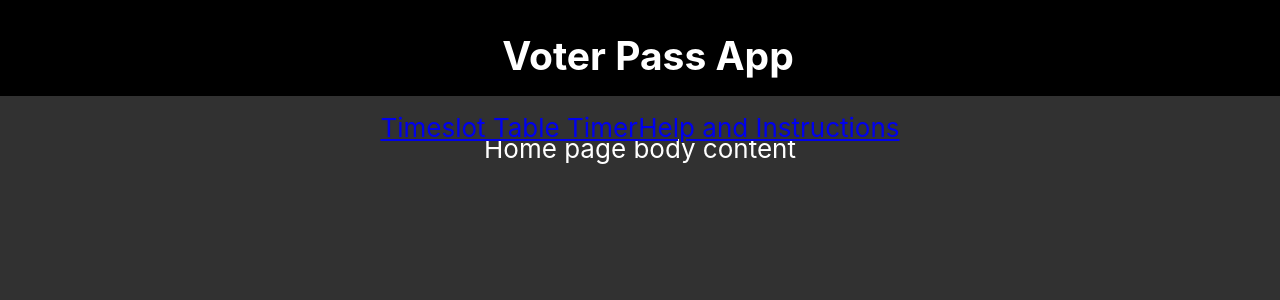
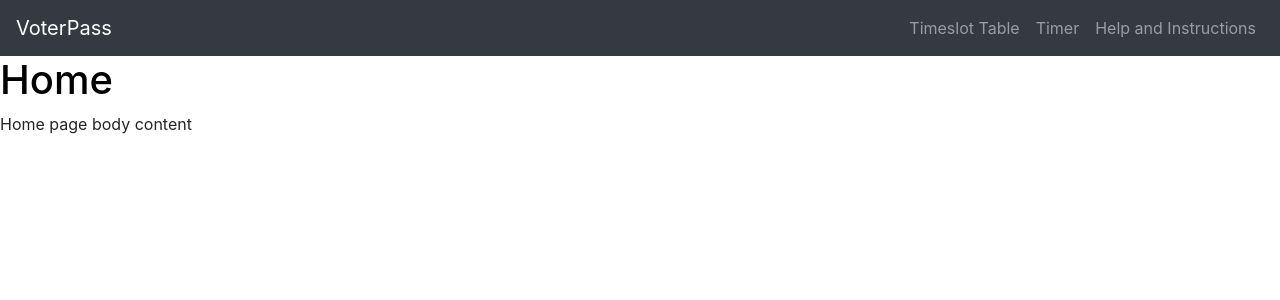
Before and after one commit to CEN-Team-Four/VoterPass, a React (Create React App) app in the folder voter-pass/: page / in a window 1280 px wide. Shown: the top 300 px of the page. Built offline with nearby package versions, Linux system fonts and the light colour scheme.

Commit message:
Update CSS for navigation bar using React Bootstrap

```diff
--- a/voter-pass/src/App.js
+++ b/voter-pass/src/App.js
@@ -13,9 +13,8 @@ class App extends React.Component {
   render() {
     return (
       <BrowserRouter>
-        <div>
-          <Navigation />
-        </div>
+        <Navigation />
+
 
         <div>
           <Switch>
--- a/voter-pass/src/components/Navigation/index.css
+++ b/voter-pass/src/components/Navigation/index.css
@@ -1,4 +1,8 @@
-.navigation-bar {
+.navbar {
+  width: 100vw;
+}
+
+/*.navigation-bar {
     position: fixed;
     background-color: black;
     width: 100%;
@@ -8,4 +12,4 @@
     color: white;
     top: 0;
     left: 0;
-  }
+}*/
--- a/voter-pass/src/components/Navigation/index.js
+++ b/voter-pass/src/components/Navigation/index.js
@@ -1,10 +1,29 @@
 import React from 'react';
 
 import './index.css';
+import Navbar from 'react-bootstrap/Navbar';
+import Nav from 'react-bootstrap/Nav';
 import { NavLink } from 'react-router-dom';
 
 const Navigation = () => {
     return (
+        <Navbar bg="dark" variant="dark" expand="sm">
+            <Navbar.Brand href="/">VoterPass</Navbar.Brand>
+            <Navbar.Toggle aria-controls="basic-navbar-nav" />
+            <Navbar.Collapse id="basic-navbar-nav" className="justify-content-end">
+                <Nav>
+                    <Nav.Link href="/">Timeslot Table</Nav.Link>
+                    <Nav.Link href="/timer">Timer</Nav.Link>
+                    <Nav.Link href="/help">Help and Instructions</Nav.Link>
+                </Nav>
+            </Navbar.Collapse>
+        </Navbar>
+    );
+}
+
+export default Navigation;
+
+/*
             <div className="VoterPass">
                 <header className="navigation-bar">
                     <h2>Voter Pass App </h2>
@@ -16,7 +35,4 @@ const Navigation = () => {
                     </div>
                 </header>
             </div>
-    );
-}
-
-export default Navigation;
+*/
--- a/voter-pass/src/index.js
+++ b/voter-pass/src/index.js
@@ -3,6 +3,7 @@ import ReactDOM from 'react-dom';
 import './index.css';
 import App from './App';
 import * as serviceWorker from './serviceWorker';
+import 'bootstrap/dist/css/bootstrap.min.css';
 
 
 ReactDOM.render(
```
Lines whose indentation alone changed are shown as unchanged.
